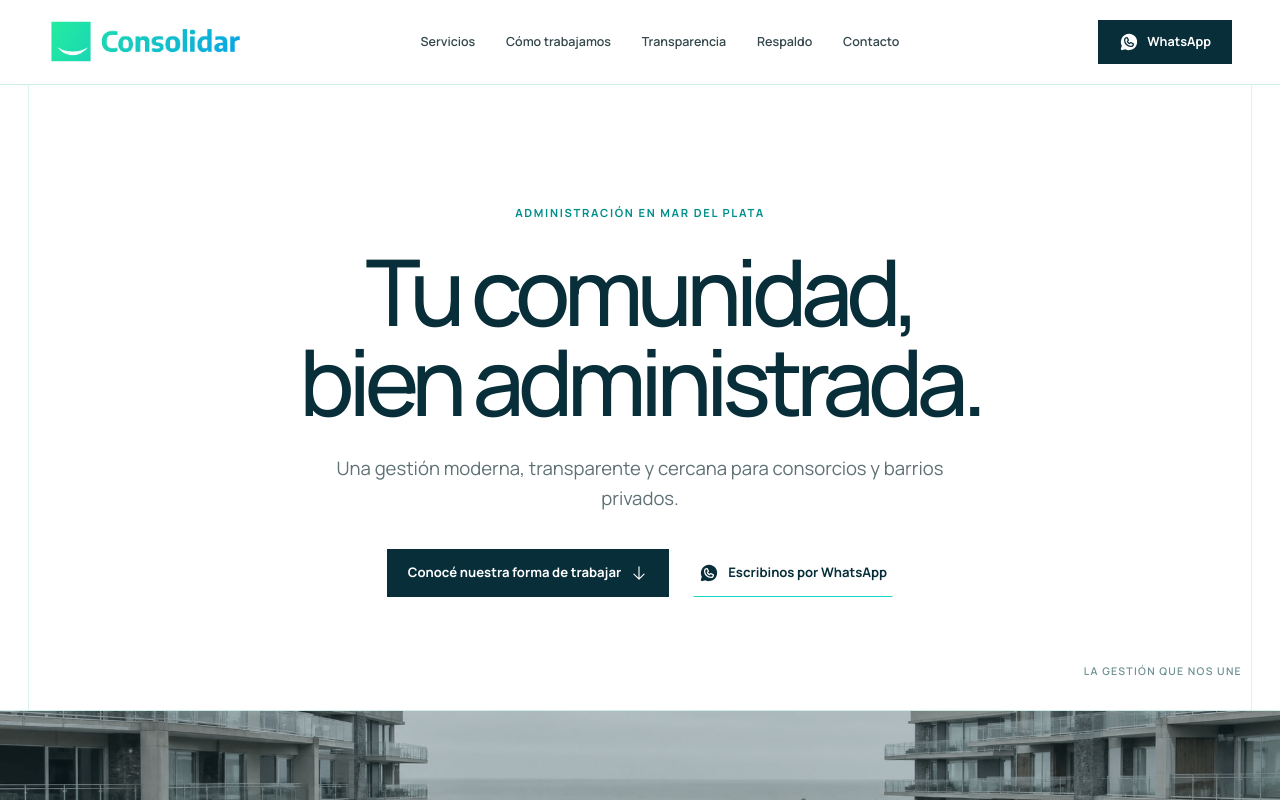
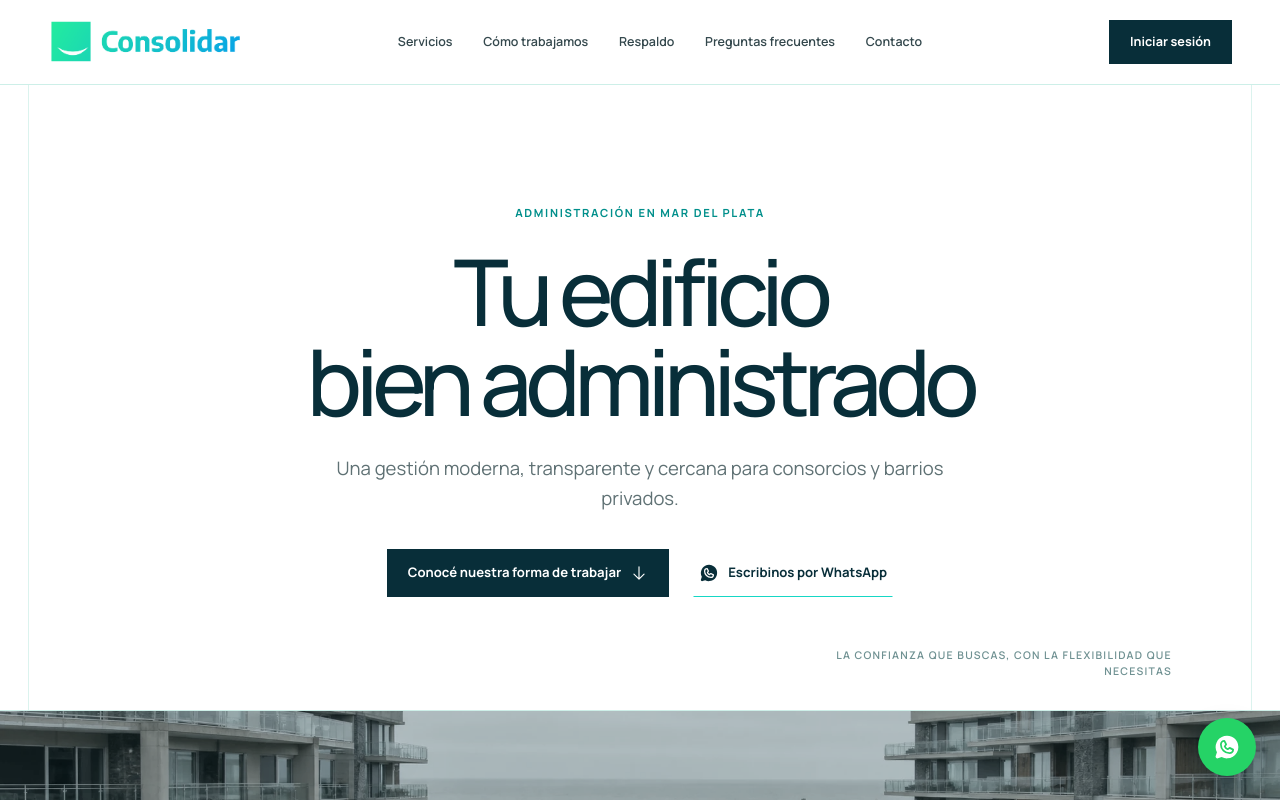
Before and after one commit to santialtavilla/grupo-consolidar, a React (Vite) app: page / in a window 1280 px wide. Shown: the top 800 px of the page. Built offline with nearby package versions, Linux system fonts and the light colour scheme.

Commit message:
Actualiza navegación y canales de contacto

```diff
--- a/src/App.jsx
+++ b/src/App.jsx
@@ -2,6 +2,7 @@ import { useEffect, useState } from "react";
 import {
   ArrowDown,
   ArrowRight,
+  ArrowUp,
   Buildings,
   CalendarCheck,
   CaretDown,
@@ -21,12 +22,13 @@ import {
 
 const WHATSAPP_URL =
   "https://wa.me/542233405935?text=Hola%20Grupo%20Consolidar%2C%20quiero%20hacer%20una%20consulta%20sobre%20la%20administraci%C3%B3n%20de%20mi%20comunidad.";
+const LOGIN_URL = "https://copropietarios.i-data.com.ar/login";
 
 const navItems = [
   ["Servicios", "#servicios"],
   ["Cómo trabajamos", "#como-trabajamos"],
-  ["Transparencia", "#transparencia"],
   ["Respaldo", "#respaldo"],
+  ["Preguntas frecuentes", "#preguntas-frecuentes"],
   ["Contacto", "#contacto"],
 ];
 
@@ -145,7 +147,7 @@ function Header() {
           ))}
         </nav>
         <div className="header-actions">
-          <WhatsAppLink className="header-whatsapp" />
+          <a className="header-login" href={LOGIN_URL}>Iniciar sesión</a>
           <button
             className="menu-button"
             type="button"
@@ -162,7 +164,7 @@ function Header() {
         {navItems.map(([label, href]) => (
           <a href={href} key={href} onClick={() => setOpen(false)}>{label}<ArrowRight size={18} /></a>
         ))}
-        <WhatsAppLink className="button button--primary mobile-whatsapp">Escribinos por WhatsApp</WhatsAppLink>
+        <a className="mobile-login" href={LOGIN_URL}>Iniciar sesión <ArrowRight size={18} /></a>
       </nav>
     </header>
   );
@@ -187,7 +189,7 @@ function App() {
         <section className="hero" id="inicio" aria-labelledby="hero-title">
           <div className="hero-inner">
             <p className="eyebrow">Administración en Mar del Plata</p>
-            <h1 id="hero-title">Tu comunidad,<br />bien administrada.</h1>
+            <h1 id="hero-title">Tu edificio<br />bien administrado</h1>
             <p className="hero-copy">Una gestión moderna, transparente y cercana para consorcios y barrios privados.</p>
             <div className="hero-actions">
               <a className="button button--ink" href="#como-trabajamos">
@@ -196,7 +198,7 @@ function App() {
               <WhatsAppLink className="button button--text">Escribinos por WhatsApp</WhatsAppLink>
             </div>
           </div>
-          <p className="hero-note">La gestión que nos une</p>
+          <p className="hero-note">La confianza que buscas, con la flexibilidad que necesitas</p>
         </section>
 
         <figure className="architecture-strip">
@@ -278,26 +280,6 @@ function App() {
           </div>
         </section>
 
-        <section className="transparency" id="transparencia">
-          <div className="transparency-photo" aria-hidden="true">
-            <img src="/assets/comunidad-atlantica.webp" alt="" width="2048" height="804" />
-          </div>
-          <div className="transparency-content">
-            <SectionHeader
-              eyebrow="Transparencia en cada decisión"
-              title="La información, siempre a la vista."
-              text="Cada cierre mensual deja un registro claro y consultable. La documentación queda disponible online para que cada vecino pueda revisarla o auditarla cuando lo necesite."
-              light
-            />
-            <div className="transparency-list">
-              {transparencyItems.map((item) => (
-                <div key={item}><CheckCircle size={20} weight="fill" /><span>{item}</span></div>
-              ))}
-            </div>
-            <p className="transparency-note"><ShieldCheck size={23} /> Cuentas respaldadas por documentación real, sin atajos ni zonas grises.</p>
-          </div>
-        </section>
-
         <section className="support section-shell" id="respaldo">
           <p className="section-index">02 / Experiencia y respaldo</p>
           <div className="support-grid">
@@ -326,7 +308,27 @@ function App() {
           </div>
         </section>
 
-        <section className="faq section-shell" aria-labelledby="faq-title">
+        <section className="transparency" aria-labelledby="transparency-title">
+          <div className="transparency-photo" aria-hidden="true">
+            <img src="/assets/comunidad-atlantica.webp" alt="" width="2048" height="804" />
+          </div>
+          <div className="transparency-content">
+            <SectionHeader
+              eyebrow="Transparencia en cada decisión"
+              title="La información, siempre a la vista."
+              text="Cada cierre mensual deja un registro claro y consultable. La documentación queda disponible online para que cada vecino pueda revisarla o auditarla cuando lo necesite."
+              light
+            />
+            <div className="transparency-list">
+              {transparencyItems.map((item) => (
+                <div key={item}><CheckCircle size={20} weight="fill" /><span>{item}</span></div>
+              ))}
+            </div>
+            <p className="transparency-note"><ShieldCheck size={23} /> Cuentas respaldadas por documentación real, sin atajos ni zonas grises.</p>
+          </div>
+        </section>
+
+        <section className="faq section-shell" id="preguntas-frecuentes" aria-labelledby="faq-title">
           <div className="faq-intro">
             <p className="eyebrow">Preguntas frecuentes</p>
             <h2 id="faq-title">Lo importante,<br />con respuestas claras.</h2>
@@ -358,18 +360,26 @@ function App() {
         </section>
       </main>
 
+      <a className="whatsapp-bubble" href={WHATSAPP_URL} target="_blank" rel="noreferrer" aria-label="Escribir por WhatsApp">
+        <WhatsappLogo size={28} weight="fill" aria-hidden="true" />
+      </a>
+
       <footer className="footer">
         <div className="footer-main">
           <div><Logo compact /><p>Administración moderna, transparente y cercana.</p></div>
           <nav aria-label="Navegación de pie">{navItems.map(([label, href]) => <a href={href} key={href}>{label}</a>)}</nav>
           <div className="footer-contact">
             <a href={WHATSAPP_URL} target="_blank" rel="noreferrer"><WhatsappLogo size={20} /> +54 9 223 340-5935</a>
+            <a href="mailto:admgrupoconsolidar@gmail.com">admgrupoconsolidar@gmail.com</a>
             <a href="https://www.instagram.com/grupoconsolidar_/" target="_blank" rel="noreferrer"><InstagramLogo size={20} /> @grupoconsolidar_</a>
           </div>
         </div>
         <div className="footer-bottom">
           <p>© {new Date().getFullYear()} Grupo Consolidar · Matrícula Provincial 2440</p>
-          <p>Información institucional sujeta a las condiciones de cada propuesta de administración.</p>
+          <div className="footer-bottom-actions">
+            <p>Información institucional sujeta a las condiciones de cada propuesta de administración.</p>
+            <a className="back-to-top" href="#inicio" aria-label="Volver al inicio"><ArrowUp size={18} /></a>
+          </div>
         </div>
       </footer>
     </>
--- a/src/styles.css
+++ b/src/styles.css
@@ -38,10 +38,11 @@ button { font: inherit; }
 .desktop-nav a::after { content: ""; position: absolute; right: 0; bottom: 3px; left: 0; height: 1px; background: var(--brand-aqua); transform: scaleX(0); transform-origin: left; transition: transform 180ms ease; }
 .desktop-nav a:hover::after, .desktop-nav a:focus-visible::after { transform: scaleX(1); }
 .header-actions { display: flex; justify-content: flex-end; align-items: center; }
-.header-whatsapp { display: inline-flex; align-items: center; justify-content: center; gap: 8px; min-height: 44px; padding: 0 21px; color: var(--white); background: var(--ink-deep); font-size: 0.79rem; font-weight: 700; text-decoration: none; transition: background-color 180ms ease, color 180ms ease; }
-.header-whatsapp:hover { color: var(--ink-deep); background: var(--brand-aqua); }
+.header-login { display: inline-flex; align-items: center; justify-content: center; min-height: 44px; padding: 0 21px; color: var(--white); background: var(--ink-deep); font-size: 0.79rem; font-weight: 700; text-decoration: none; transition: background-color 180ms ease, color 180ms ease; }
+.header-login:hover { color: var(--ink-deep); background: var(--brand-aqua); }
 .menu-button { display: none; width: 46px; height: 46px; align-items: center; justify-content: center; color: var(--ink-deep); background: transparent; border: 0; cursor: pointer; }
 .mobile-nav { display: none; }
+.mobile-login { display: flex; align-items: center; justify-content: space-between; margin-top: 30px; padding: 18px 4px; color: var(--ink-deep); border-bottom: 1px solid var(--line); font-size: 1.1rem; font-weight: 600; text-decoration: none; }
 
 .eyebrow, .section-index { margin: 0; color: #008f8b; font-size: 0.7rem; font-weight: 700; letter-spacing: 0.15em; line-height: 1.3; text-transform: uppercase; }
 .hero { position: relative; min-height: 626px; display: grid; place-items: center; overflow: hidden; border-bottom: 1px solid var(--line); }
@@ -59,7 +60,7 @@ button { font: inherit; }
 .button--text { padding-inline: 5px; color: var(--ink-deep); border-bottom-color: var(--brand-aqua); }
 .button--text:hover { color: #007f7b; transform: none; }
 .button--primary { color: var(--ink-deep); background: var(--brand-aqua); }
-.hero-note { position: absolute; right: 38px; bottom: 30px; margin: 0; color: #6f9192; font-size: 0.66rem; font-weight: 600; letter-spacing: 0.12em; text-transform: uppercase; }
+.hero-note { position: absolute; right: 108px; bottom: 30px; max-width: min(400px, 45vw); margin: 0; color: #6f9192; font-size: 0.66rem; font-weight: 600; letter-spacing: 0.12em; line-height: 1.5; text-align: right; text-transform: uppercase; }
 
 .architecture-strip { position: relative; height: 248px; margin: 0; overflow: hidden; background: #dce8e6; }
 .architecture-strip::after { content: ""; position: absolute; inset: 0; background: rgba(5, 52, 61, 0.24); }
@@ -171,6 +172,11 @@ button { font: inherit; }
 .footer-contact svg { color: #00a7a2; }
 .footer-bottom { display: flex; justify-content: space-between; gap: 30px; padding-top: 25px; color: #6e8385; border-top: 1px solid var(--line); font-size: 0.66rem; }
 .footer-bottom p { margin: 0; }
+.footer-bottom-actions { display: flex; align-items: center; gap: 22px; }
+.back-to-top { width: 38px; height: 38px; display: inline-grid; flex: 0 0 auto; place-items: center; color: var(--ink-deep); border: 1px solid var(--line); text-decoration: none; transition: color 180ms ease, background-color 180ms ease; }
+.back-to-top:hover { color: var(--white); background: var(--ink-deep); }
+.whatsapp-bubble { position: fixed; right: 24px; bottom: 24px; z-index: 40; width: 58px; height: 58px; display: grid; place-items: center; color: var(--white); background: #25d366; border-radius: 50%; box-shadow: 0 10px 24px rgba(8, 46, 57, 0.25); text-decoration: none; transition: transform 180ms ease, box-shadow 180ms ease; }
+.whatsapp-bubble:hover { transform: translateY(-3px) scale(1.04); box-shadow: 0 14px 28px rgba(8, 46, 57, 0.32); }
 
 @media (max-width: 1120px) {
   :root { --page: min(100% - 56px, 1100px); }
@@ -186,7 +192,7 @@ button { font: inherit; }
   :root { --header-height: 76px; --page: calc(100% - 48px); }
   .site-header { background: var(--white); backdrop-filter: none; }
   .header-inner { height: var(--header-height); grid-template-columns: 1fr auto; }
-  .desktop-nav, .header-whatsapp { display: none; }
+  .desktop-nav, .header-login { display: none; }
   .menu-button { display: inline-flex; }
   .mobile-nav { position: fixed; inset: var(--header-height) 0 0; z-index: 49; display: flex; flex-direction: column; padding: 28px 24px 40px; background: var(--white); opacity: 0; visibility: hidden; transform: translateY(-14px); transition: opacity 180ms ease, transform 180ms ease, visibility 180ms; }
   .mobile-nav.is-open { opacity: 1; visibility: visible; transform: translateY(0); }
@@ -222,7 +228,7 @@ button { font: inherit; }
   .hero-copy { max-width: 330px; font-size: 0.98rem; }
   .hero-actions { flex-direction: column; gap: 9px; margin-top: 30px; }
   .hero-actions .button { width: min(100%, 340px); }
-  .hero-note { right: 20px; bottom: 18px; }
+  .hero-note { right: 20px; bottom: 84px; max-width: calc(100% - 40px); }
   .architecture-strip { height: 218px; }
   .architecture-strip img { object-position: 50% center; }
   .architecture-strip figcaption { right: 20px; bottom: 17px; left: 20px; font-size: 0.61rem; }
@@ -267,6 +273,8 @@ button { font: inherit; }
   .footer-main { grid-template-columns: 1fr; gap: 42px; }
   .footer-contact { grid-column: auto; }
   .footer-bottom { flex-direction: column; }
+  .footer-bottom-actions { justify-content: space-between; }
+  .whatsapp-bubble { right: 18px; bottom: 18px; width: 54px; height: 54px; }
 }
 
 @media (prefers-reduced-motion: reduce) {
```
